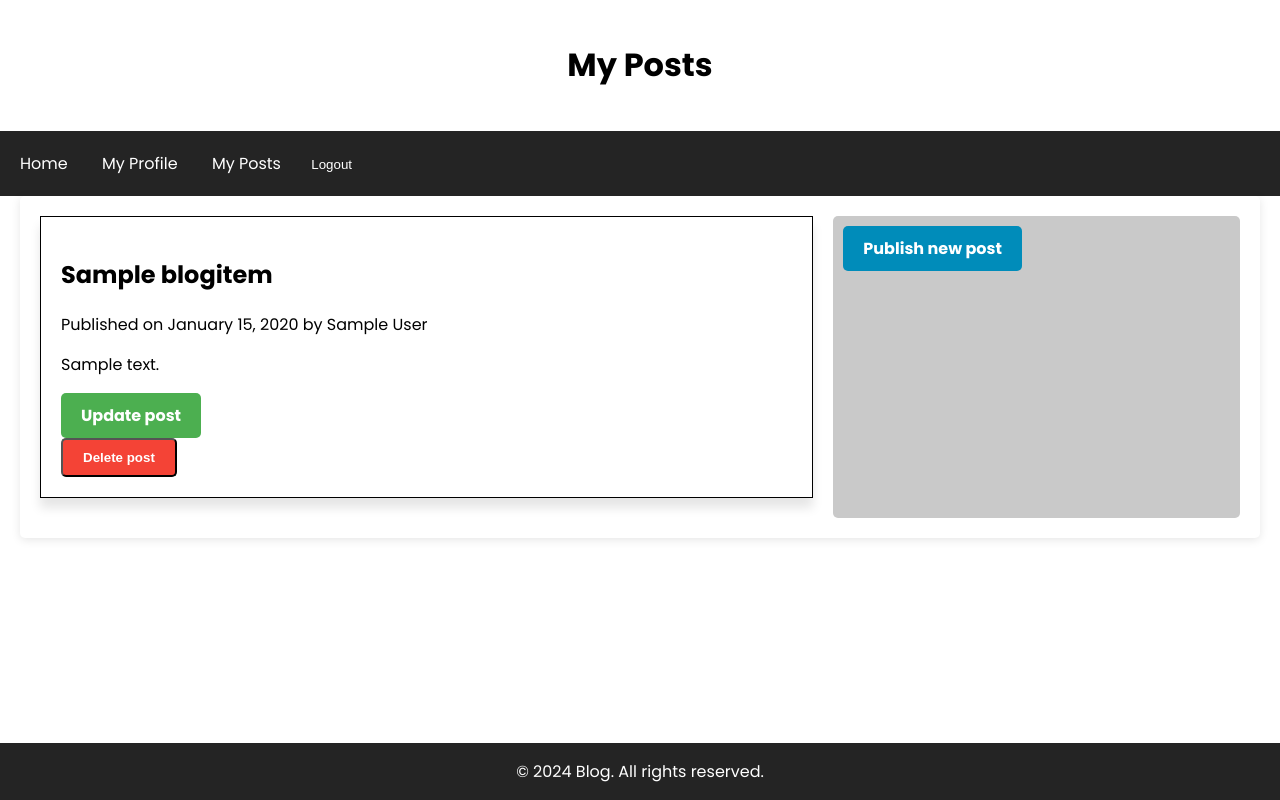
After one commit to YIlyaA/Django_projects, a Django app: page /myposts/ in a window 1280 px wide. The commit adds this page. Run offline with Django 5.2, Linux system fonts and the light colour scheme; a user stored in the database is signed in; tables that the repository leaves empty hold one stand-in row (values such as "Sample post").

Commit message:
users post page created

```diff
--- /dev/null
+++ b/blog/website/static/css/index.css
@@ -0,0 +1,72 @@
+@import url('https://fonts.googleapis.com/css2?family=Poppins:wght@200;300;400;500;600;700&display=swap');
+
+body {
+    margin: 0;
+    padding: 0;
+    font-family: 'Poppins', sans-serif; /* Применяем выбранный шрифт */
+}
+
+header {
+    background-color: #ffffff;
+    color: #000000;
+    text-align: center;
+    padding: 20px; /* Добавляем отступы */
+}
+
+nav {
+    background-color: #242424;
+    padding: 10px;
+}
+
+nav a {
+    color: #fff;
+    text-decoration: none;
+    padding: 10px;
+    margin-right: 10px;
+    display: inline-block;
+}
+
+.container {
+    display: flex; /* Используем Flexbox для расположения элементов */
+    max-width: 1200px; /* Максимальная ширина контейнера */
+    width: 100%; /* Ширина контейнера 100% */
+    margin: 0 auto; /* Центрирует контейнер */
+    padding: 20px; /* Внутренние отступы */
+    box-shadow: 0 2px 10px rgba(0, 0, 0, 0.1); /* Тень контейнера */
+    border-radius: 5px; /* Закругление углов */
+    background-color: #fff; /* Цвет фона */
+}
+
+article {
+    margin-bottom: 20px; /* Отступы между статьями */
+    padding: 20px;
+    border: #000000 1px solid;
+    box-shadow: 0 10px 10px rgba(0, 0, 0, 0.1);
+}
+
+.article-content {
+    line-height: 1.5; /* Высота строки для улучшенной читаемости */
+    overflow-wrap: break-word; /* Перенос слов, если они длинные */
+}
+
+main {
+    flex: 2; /* Основной контент занимает 2/3 пространства */
+    margin-right: 20px; /* Отступ между основным контентом и боковой панелью */
+    min-width: 0; /* Убедитесь, что контейнер может сжиматься */
+}
+
+aside {
+    flex: 1; /* Боковая панель занимает 1/3 пространства */
+    background-color: #c9c9c9;
+    padding: 10px;
+    border-radius: 5px; /* Закругляет углы боковой панели */
+}
+
+footer {
+    background-color: #242424;
+    color: #fff;
+    text-align: center;
+    position: fixed;
+    bottom: 0;
+    width: 100%;
+}
--- /dev/null
+++ b/blog/website/static/css/myposts.css
@@ -0,0 +1,38 @@
+.button-group {
+    margin-top: 10px;  /* Space between the post content and buttons */
+}
+
+.btn {
+    display: inline-block;  /* Display links as block elements */
+    padding: 10px 20px;  /* Add padding for better click area */
+    margin-right: 10px;  /* Space between buttons */
+    border-radius: 5px;  /* Rounded corners */
+    text-decoration: none;  /* Remove underline */
+    font-weight: bold;  /* Make text bold */
+    transition: background-color 0.3s;  /* Smooth transition for hover effect */
+}
+
+.update-btn {
+    background-color: #4CAF50;  /* Green background for update */
+    color: white;  /* White text */
+}
+
+.delete-btn {
+    background-color: #f44336;  /* Red background for delete */
+    color: white;  /* White text */
+}
+
+.publish-btn {
+    background-color: #008CBA;  /* Blue background for publish */
+    color: white;  /* White text */
+}
+
+.btn:hover {
+    opacity: 0.8;  /* Slightly darken on hover */
+}
+
+.article-content {
+    max-width: 800px; /* Максимальная ширина контейнера */
+    line-height: 1.5; /* Высота строки для лучшего чтения */
+    overflow-wrap: break-word; /* Перенос слов, если они длинные */
+}
--- /dev/null
+++ b/blog/website/static/js/script.js
@@ -0,0 +1,5 @@
+function confirmDelete(event) {
+    if (!confirm("Are you sure you want to delete this item?")) {    // confirmation of deletion
+        event.preventDefault();
+    }
+}
--- a/blog/website/templates/website/base.html
+++ b/blog/website/templates/website/base.html
@@ -7,54 +7,21 @@
     <meta charset="UTF-8">
     <meta name="viewport" content=
         "width=device-width, initial-scale=1.0">
-    <link rel="stylesheet" href="{% static "css/style.css" %}" />
+    <link rel="stylesheet" href="{% static "css/index.css" %}" />
+    <link rel="stylesheet" href="{% static "css/myposts.css" %}" />
     <title>Blogging Website</title>
     <link rel="stylesheet" href="{% static 'css/notifications.css' %}" />
     <script src="{% static 'js/notifications.js' %}"></script>
+    {% comment %} <script src="{% static 'js/script.js' %}"></script> {% endcomment %}
 </head>
     {% include "includes/notifications.html" %}
 
 <body>
-    <header>
-        <h1>COMPUTER SCIENCE</h1>
-        <p>our future in technologies</p>
-    </header>
+    {% include "website/includes/header.html" %}
+    {% include "website/includes/nav.html" %}
 
-    <nav>
-        <a href="{% url "website:index" %}">Home</a>
-        <a href="#">My Profile</a>
-        <a href="#">My Posts</a>
-        <form method="POST" action="{% url 'users:logout' %}" style="display:inline;">
-            {% csrf_token %}
-            <button type="submit" style="background: none; border: none; color: #fff; cursor: pointer;">Logout</button>
-        </form>
-    </nav>
+    {% block content %}{% endblock content %}
 
-    <div class="container">
-        <main>
-            {% for post in posts %}
-                <article>
-                    <h2>{{ post.title }}</h2>
-                    <p class="post-meta">
-                        Published on {{ post.created_at|date:"F d, Y" }} by {{ post.user }} <br>
-                        {% if post.updated_at and post.updated_at != post.created_at %}Updated on {{ post.updated_at }} {% endif %}
-                    </p>
-                    <p>
-                        {{ post.content|truncatechars:300 }}
-                    </p>
-                </article>
-            {% endfor %}
-        </main>
-
-        <aside>
-            <h2>Recent Posts</h2>
-            <ul>
-                {% for post in posts %}
-                    <li><a href="#">{{ post.title }}</a></li>
-                {% endfor %}
-            </ul>
-        </aside>
-    </div>
     <footer>
         <p>© 2024 Blog. All rights reserved.</p>
     </footer>
--- /dev/null
+++ b/blog/website/templates/website/includes/header.html
@@ -0,0 +1,3 @@
+<header>
+    <h1>{{ title }}</h1>
+</header>
--- /dev/null
+++ b/blog/website/templates/website/includes/nav.html
@@ -0,0 +1,9 @@
+<nav>
+    <a href="{% url "website:index" %}">Home</a>
+    <a href="#">My Profile</a>
+    <a href="{% url "website:myposts" %}">My Posts</a>
+    <form method="POST" action="{% url 'users:logout' %}" style="display:inline;">
+        {% csrf_token %}
+        <button type="submit" style="background: none; border: none; color: #fff; cursor: pointer;">Logout</button>
+    </form>
+</nav>
--- /dev/null
+++ b/blog/website/templates/website/myposts.html
@@ -0,0 +1,40 @@
+{% extends "website/base.html" %}
+
+{% block content %}
+<div class="container">
+    <main>
+        {% for post in posts %}
+            <article>
+                <h2>{{ post.title }}</h2>
+                <p class="post-meta">
+                    Published on {{ post.created_at|date:"F d, Y" }} by {{ post.user }} <br>
+                    {% if post.updated_at and post.updated_at != post.created_at %}
+                        Updated on {{ post.updated_at|date:"F d, Y" }}
+                    {% endif %}
+                </p>
+                <p class="article-content">
+                    {{ post.content }}  <!-- Отображаем весь текст с новыми стилями -->
+                </p>
+                <div class="button-group">
+                    <a href="#" class="btn update-btn">Update post</a>
+                    <form action="{% url "website:delete" post.id %}" method="post">
+                        {% csrf_token %}
+                        <button type="submit" href="{% url "website:delete" post.id %}" class="btn delete-btn" onclick="confirmDelete(event, this)">Delete post</button>
+                    </form>
+                </div>
+            </article>
+        {% endfor %}
+    </main>
+
+    <aside>
+        <a href="#" class="btn publish-btn">Publish new post</a>
+    </aside>
+    <script>
+        function confirmDelete(event) {
+            if (!confirm("Are you sure you want to delete this item?")) {    // confirmation of deletion
+                event.preventDefault();
+            }
+        }
+    </script>
+</div>
+{% endblock content %}
--- a/blog/website/urls.py
+++ b/blog/website/urls.py
@@ -1,8 +1,10 @@
-from django.urls import path, include
+from django.urls import path
 from website import views
 
 app_name = "website"
 
 urlpatterns = [
     path('', views.AllItemsView.as_view(), name='index'),
+    path('delete/<int:pk>/', views.DeletePostView.as_view(), name='delete'),
+    path('myposts/', views.MyPostsView.as_view(), name='myposts'),
 ]
--- a/blog/website/views.py
+++ b/blog/website/views.py
@@ -1,12 +1,40 @@
-from django.shortcuts import render
+from multiprocessing import context
+from django.shortcuts import redirect
 from django.views.generic import TemplateView
 from django.contrib.auth.mixins import LoginRequiredMixin
+from django.views.generic.edit import DeleteView
 from .models import BlogItems
+from django.urls import reverse_lazy
+from django.contrib import messages
+
 
 class AllItemsView(LoginRequiredMixin, TemplateView):
-    template_name = 'website/base.html'
+    template_name = "website/index.html"
 
     def get_context_data(self, **kwargs):
         context = super().get_context_data(**kwargs)
-        context['posts'] = BlogItems.objects.all()
+        context["title"] = "COMPUTER SCIENCE"
+        context["posts"] = BlogItems.objects.all()
         return context
+
+
+class MyPostsView(LoginRequiredMixin, TemplateView):
+    template_name = "website/myposts.html"
+
+    def get_context_data(self, **kwargs):
+        context = super().get_context_data(**kwargs)
+        context["title"] = "My Posts"
+        context["posts"] = BlogItems.objects.filter(user=self.request.user)
+        return context
+
+
+class DeletePostView(LoginRequiredMixin, DeleteView):
+    model = BlogItems
+    success_url = reverse_lazy("website:myposts")
+
+    def delete(self, request, *args, **kwargs):
+        self.object = self.get_object()  # Retrieve the object to be deleted
+        self.object.delete()  # Delete the object manually (custom handling can be added here)
+        messages.success(
+            self.request, "Successfully deleted."
+        )  # Custom message after deletion
```
Also changed, not shown: blog/website/static/css/style.css (deleted, +0 -62 lines), blog/website/templates/website/index.html (added, +31 -0 lines).
